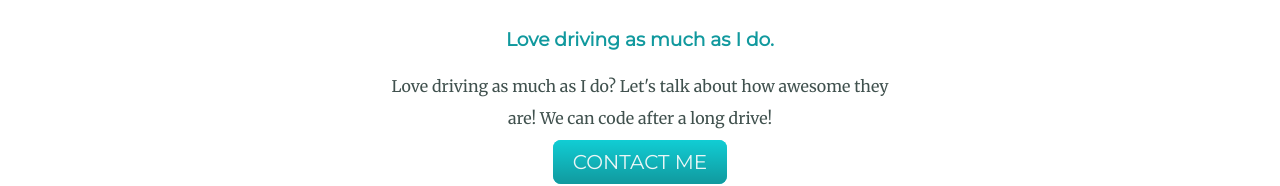
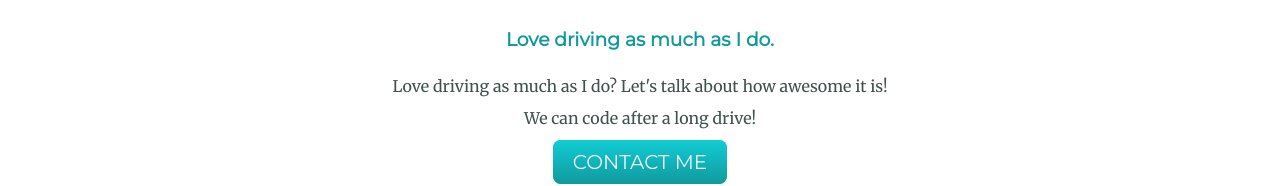
Before and after one commit to olutosinmashkur/CSS-CV, a plain HTML site: page index.html in a window 1280 px wide. Shown: the part 2631-2817 px from the top of the page. Drawn offline with Linux system fonts and the light colour scheme.

Commit message:
ADD IT IS

```diff
--- a/index.html
+++ b/index.html
@@ -43,7 +43,7 @@
         <div class="contact-me">
           <h2>Get In Touch</h2>
           <h3>Love driving as much as I do.</h3>
-          <p class="contact-dec">Love driving as much as I do? Let's talk about how awesome they are! We can code after a long drive!</p>
+          <p class="contact-dec">Love driving as much as I do? Let's talk about how awesome it is! We can code after a long drive!</p>
           <a class="btn" href="mailto:name@olutosinmashkurgmail.com">CONTACT ME</a>
         </div>
       </div>
```
